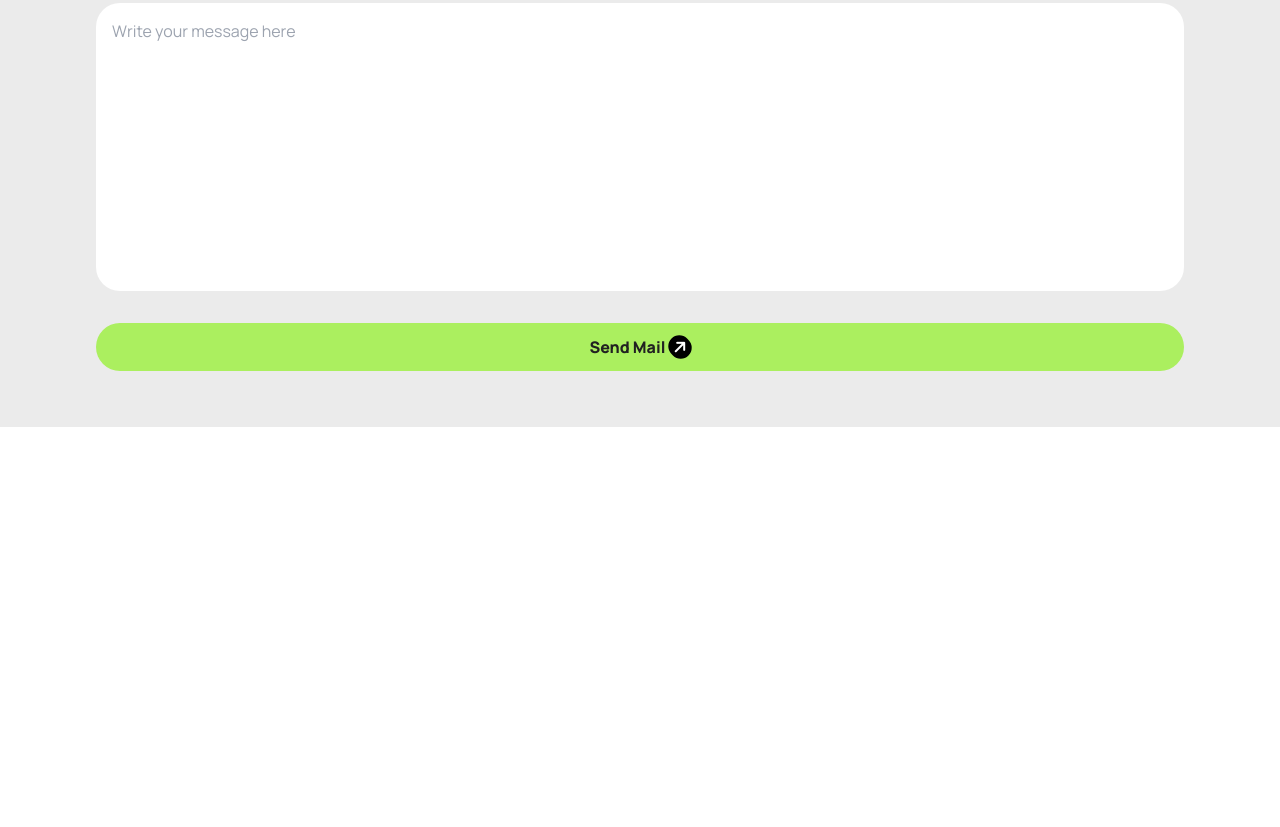
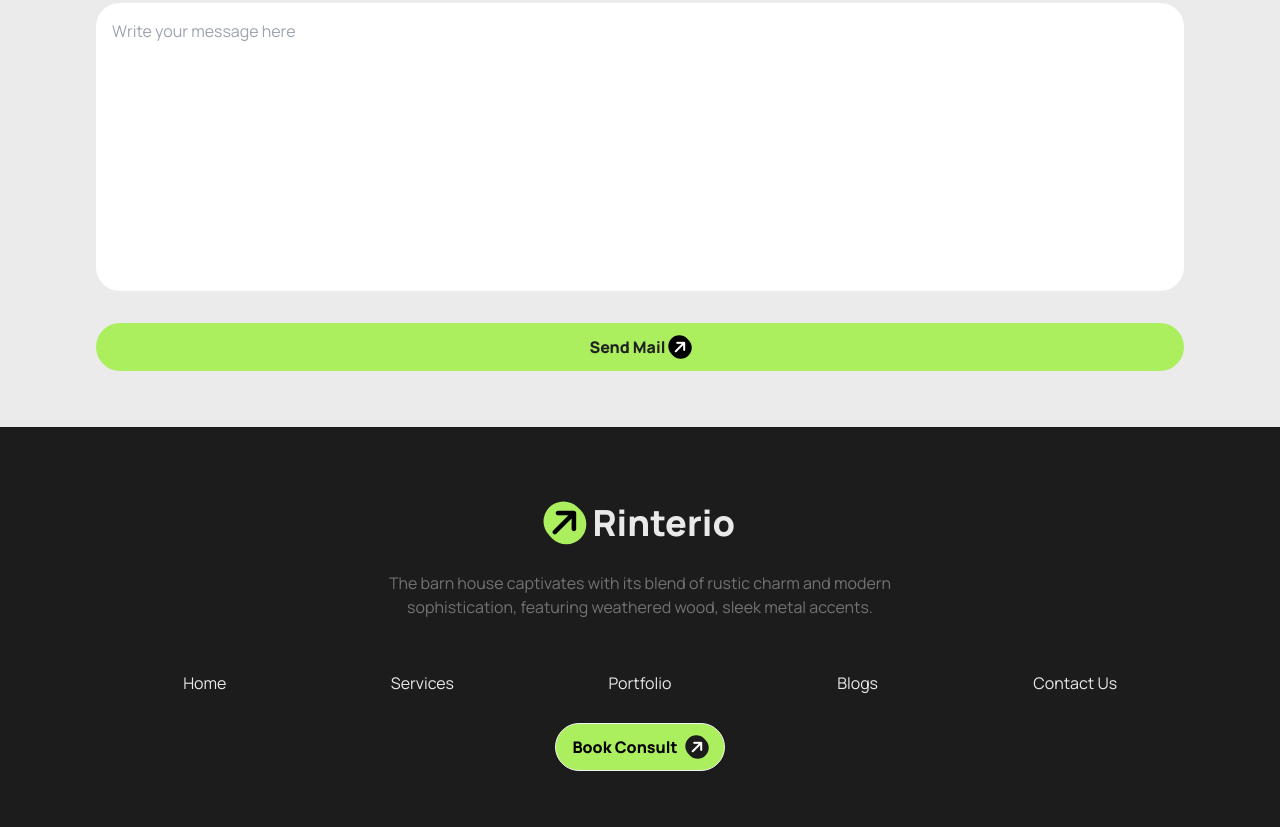
Before and after one commit to Ayman392/Assignment-003, a plain HTML site: page index.html in a window 1280 px wide. Shown: the part 4787-5614 px from the top of the page. Before the commit the page ends 5214 px from the top, so only its background shows below. Drawn offline with nearby package versions, Linux system fonts and the light colour scheme.

Commit message:
add footer section

```diff
--- a/index.html
+++ b/index.html
@@ -268,8 +268,21 @@
       </section>
     </main>
 
-    <footer>
-
+    <footer class="bg-[#1C1C1C] ">
+      <section class="mx-auto p-4 md:p-6 lg:px-24">
+        <div class="text-center pt-12">
+          <a class="btn btn-ghost text-4xl text-[#E9E9E9] font-extrabold hover:text-green-400 duration-300 ease-in-out"><i class="fa-solid fa-arrow-right -rotate-45 bg-[#ABEF5F] rounded-full p-1 text-black"></i> Rinterio</a>
+          <p class="w-full md:w-1/2 mx-auto py-6 text-[#737373]">The barn house captivates with its blend of rustic charm and modern sophistication, featuring weathered wood, sleek metal accents.</p>
+        </div>
+        <div class="text-[#E9E9E9] grid grid-cols-1 md:grid-cols-5 text-center text-base">
+          <p class="p-7">Home</p>
+          <p class="p-7">Services</p>
+          <p class="p-7">Portfolio</p>
+          <p class="p-7">Blogs</p>
+          <p class="p-7">Contact Us</p>
+        </div>
+        <div class="text-center md:pt-0 py-8"> <button class="btn bg-[#ABEF5F] text-black font-extrabold text-base hover:text-green-400 duration-300 ease-in-out rounded-3xl">Book Consult <i class="fa-solid fa-arrow-right -rotate-45 bg-[#1C1C1C] text-white rounded-full p-1"></i></button></div>
+      </section>
     </footer>
 </body>
 </html>
```
